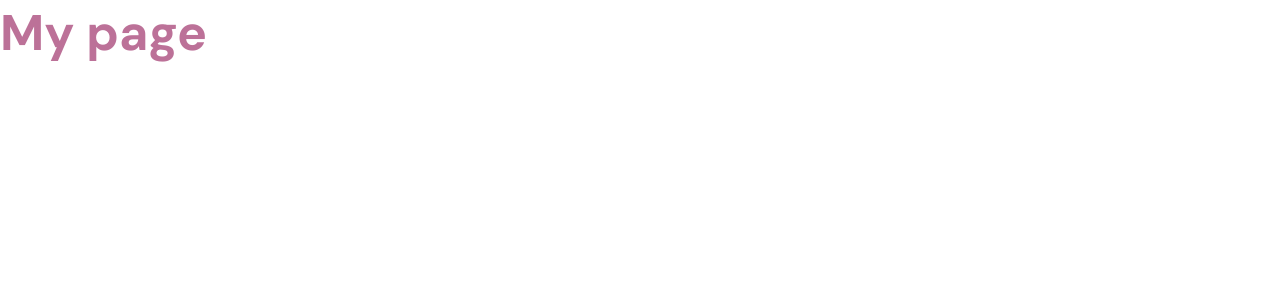
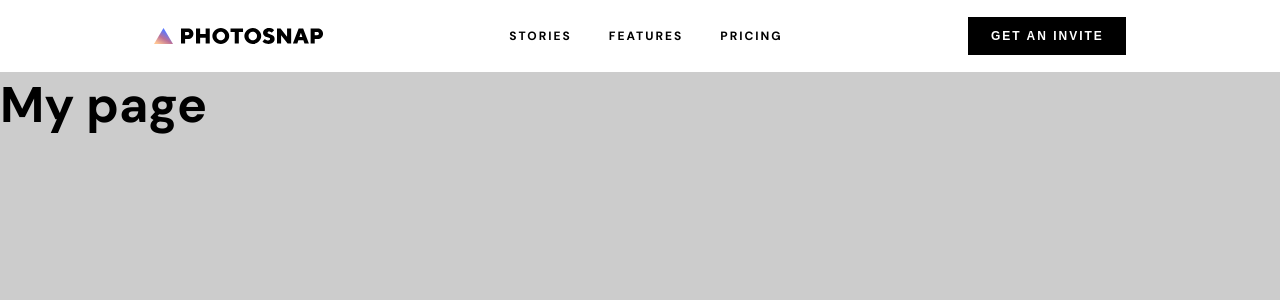
Before and after one commit to TiagoDiass/photosnap_website, a Next.js app: page / in a window 1280 px wide. Shown: the top 300 px of the page. Built offline with nearby package versions, Linux system fonts and the light colour scheme.

Commit message:
navbar desktop done

```diff
--- /dev/null
+++ b/components/Header/Header.elements.js
@@ -0,0 +1,67 @@
+import styled from 'styled-components';
+import Link from 'next/link';
+
+export const HeaderWrapper = styled.header`
+  height: 7.2rem;
+  display: flex;
+  justify-content: center;
+  background-color: ${({ theme }) => theme.colors.white};
+`;
+
+export const HeaderNav = styled.nav`
+  width: 76%;
+  height: 100%;
+  display: flex;
+  justify-content: space-between;
+  align-items: center;
+`;
+
+export const HeaderLogo = styled.div`
+  display: flex;
+  align-items: center;
+
+  img {
+    cursor: pointer;
+  }
+`;
+
+export const NavigationList = styled.ul`
+  display: flex;
+  text-transform: uppercase;
+  font-size: 1.2rem;
+  letter-spacing: 2px;
+  font-weight: 700;
+
+  li:not(:last-child) {
+    margin-right: 3.7rem;
+  }
+
+  li a {
+    transition: opacity 0.25s ease;
+
+    &:hover {
+      opacity: 0.5;
+    }
+  }
+`;
+
+export const CallToActionButton = styled.button`
+  outline: none;
+  border: none;
+  width: 15.8rem;
+  background-color: ${({ theme }) => theme.colors.black};
+  color: ${({ theme }) => theme.colors.white};
+  font-size: 1.2rem;
+  text-transform: uppercase;
+  letter-spacing: 2px;
+  padding: 1.2rem;
+  font-weight: 700;
+  cursor: pointer;
+
+  transition: all 0.25s ease;
+
+  &:hover {
+    background-color: ${({ theme }) => theme.colors.grey};
+    color: ${({ theme }) => theme.colors.black};
+  }
+`;
--- /dev/null
+++ b/components/Header/Header.js
@@ -0,0 +1,37 @@
+import Link from 'next/link';
+import {
+  HeaderWrapper,
+  HeaderNav,
+  HeaderLogo,
+  NavigationList,
+  CallToActionButton,
+} from './Header.elements';
+
+const Header = () => {
+  return (
+    <HeaderWrapper>
+      <HeaderNav>
+        <HeaderLogo>
+          <Link href='/'>
+            <img src='/images/logo.svg' alt='PHOTOSNAP' />
+          </Link>
+        </HeaderLogo>
+
+        <NavigationList>
+          <li>
+            <Link href='/'>Stories</Link>
+          </li>
+          <li>
+            <Link href='/'>Features</Link>
+          </li>
+          <li>
+            <Link href='/'>Pricing</Link>
+          </li>
+        </NavigationList>
+        <CallToActionButton>Get an invite</CallToActionButton>
+      </HeaderNav>
+    </HeaderWrapper>
+  );
+};
+
+export default Header;
--- /dev/null
+++ b/components/index.js
@@ -0,0 +1 @@
+export { default as Header } from './Header/Header';
--- a/pages/_app.js
+++ b/pages/_app.js
@@ -1,4 +1,5 @@
 import { ThemeProvider } from 'styled-components';
+import { Header } from '../components';
 import GlobalStyle from '../styles/global';
 import theme from '../styles/theme';
 
@@ -7,6 +8,7 @@ export default function App({ Component, pageProps }) {
     <>
       <GlobalStyle />
       <ThemeProvider theme={theme}>
+        <Header />
         <Component {...pageProps} />
       </ThemeProvider>
     </>
--- a/styles/global.js
+++ b/styles/global.js
@@ -9,6 +9,7 @@ const globalStyle = createGlobalStyle`
 
   body {
     font-family: 'DM Sans', sans-serif;
+    background-color: #ccc;
   }
 
   *, *::after, *::before{
--- a/styles/theme.js
+++ b/styles/theme.js
@@ -1,9 +1,9 @@
 export default {
   colors: {
     // Main colors
-    peachOrange: 'rgb(255,197,147)',
-    turkishRose: 'rgb(188, 113, 152)',
-    dodgerBlue: 'rgb(90, 119, 255)',
+    peach: 'rgb(255,197,147)',
+    rose: 'rgb(188, 113, 152)',
+    blue: 'rgb(90, 119, 255)',
 
     // Secondary Colors
     black: 'rgb(0,0,0)',
```
Also changed, not shown: public/images/logo.svg (added).
